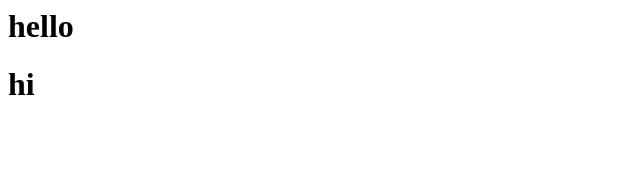
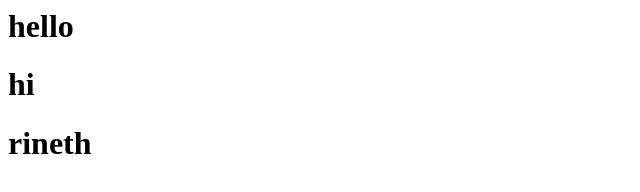
Before and after one commit to leakena/internship, a plain HTML site: page index.html in a window 1280 px wide. Shown: the whole page, without its empty margins (0-640 px from the left). Drawn offline with Linux system fonts and the light colour scheme.

Commit message:
add Rineth to index.html

```diff
--- a/index.html
+++ b/index.html
@@ -5,5 +5,6 @@
     <body>
         <h1>hello</h1>
 		<h1>hi</h1>
+		<h1>rineth</h1>
     </body>
 </htm>
```
